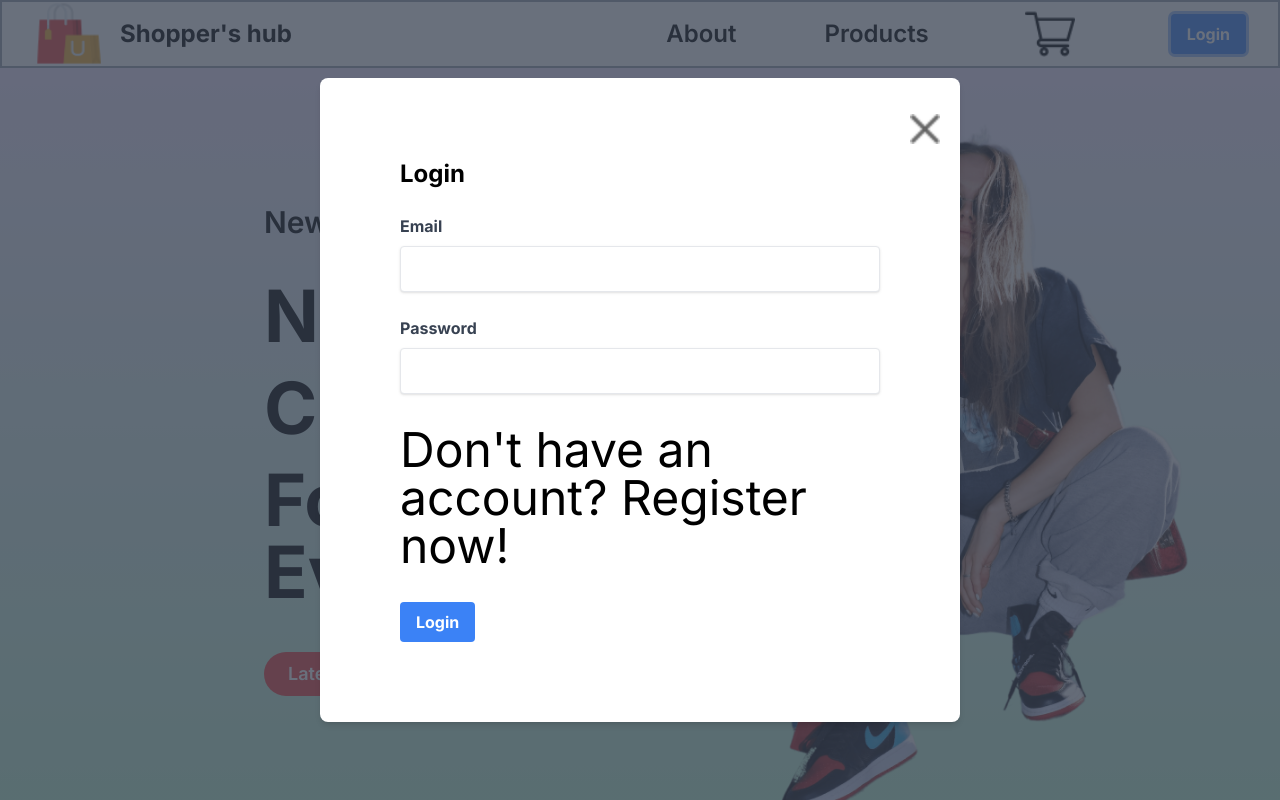
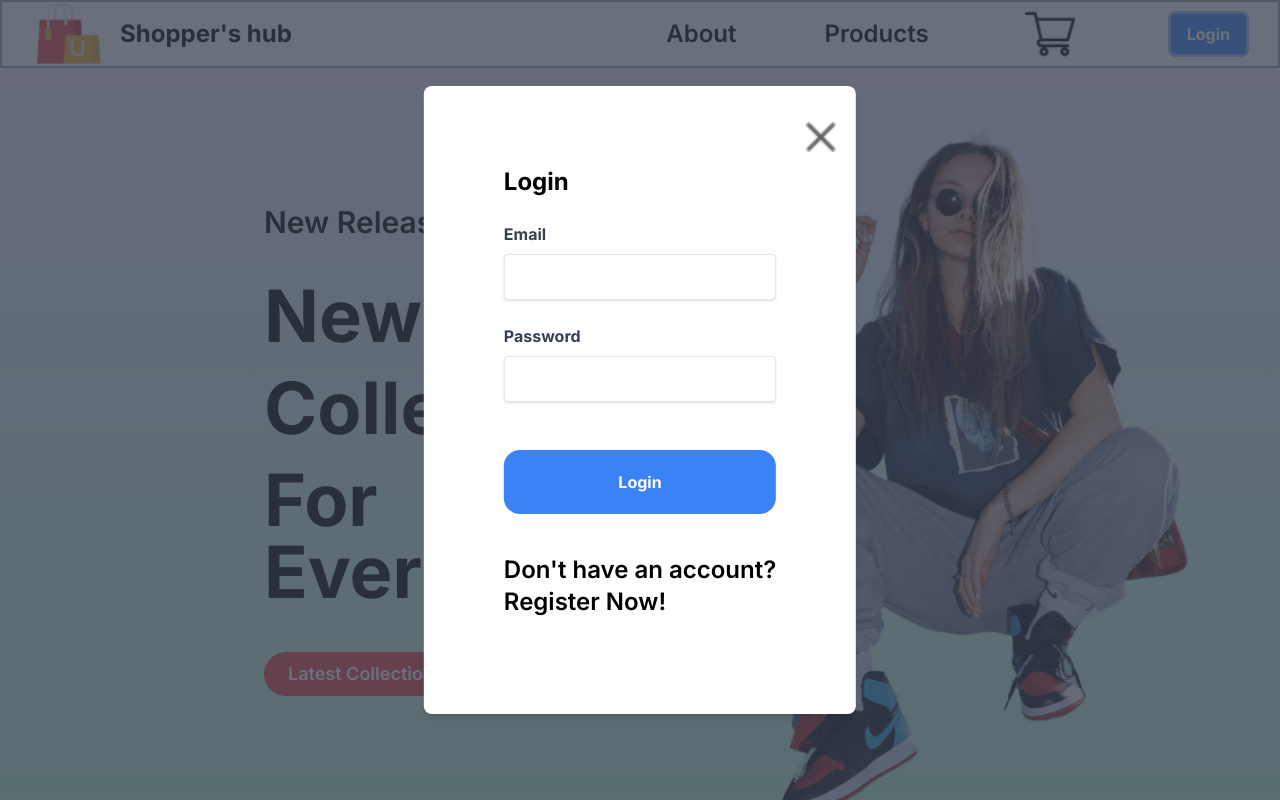
Before and after one commit to Programmers-986/E-commerce-website, a Next.js app: page / in a window 1280 px wide. Both pictures are taken after a click on the button "Login". Shown: the top 800 px of the page. Built offline with nearby package versions, Linux system fonts and the light colour scheme.

Commit message:
Added Login-Functionality

```diff
--- /dev/null
+++ b/src/app/Components/Pages/LoginPage.tsx
@@ -0,0 +1,168 @@
+import React, { useState } from 'react';
+import Link from 'next/link';
+import cart_cross_icon from '../Assets/cart_cross_icon.png'; // Adjusted path
+import Image from 'next/image';
+
+interface LoginPageProps {
+  onClose: () => void;
+}
+
+const LoginPage: React.FC<LoginPageProps> = ({ onClose }) => {
+  const [email, setEmail] = useState('');
+  const [password, setPassword] = useState('');
+  const [registerMode, setRegisterMode] = useState(false);
+
+  const handleLoginSubmit = (e: React.FormEvent<HTMLFormElement>) => {
+    e.preventDefault();
+    // Handle login logic here
+    console.log('Email:', email);
+    console.log('Password:', password);
+  };
+
+  const handleRegisterSubmit = (e: React.FormEvent<HTMLFormElement>) => {
+    e.preventDefault();
+    // Handle registration logic here
+    console.log('Email:', email);
+    console.log('Password:', password);
+  };
+
+  return (
+    <div className="absolute bottom-1/9 left-1/5 transform -translate-x-1/2 -translate-y-1/2 flex items-col items-center justify-center">
+      <div className="bg-white p-20 rounded-lg shadow-md">
+        <h2 className="text-2xl font-bold mb-6">Login</h2>
+        <button onClick={onClose} className="absolute top-5 right-5 mt-4">
+          <Image src={cart_cross_icon} height={2} width={30} alt="Cart icon" />
+        </button>
+        {!registerMode ? (
+          <form onSubmit={handleLoginSubmit}>
+            <div className="mb-6">
+              <label htmlFor="email" className="block text-gray-700 font-bold mb-2">
+                Email
+              </label>
+              <input
+                type="email"
+                id="email"
+                value={email}
+                onChange={(e) => setEmail(e.target.value)}
+                className="shadow appearance-none border rounded w-full py-3 px-4 text-gray-700 leading-tight focus:outline-none focus:shadow-outline"
+                required
+              />
+            </div>
+            <div className="mb-8">
+              <label htmlFor="password" className="block text-gray-700 font-bold mb-2">
+                Password
+              </label>
+              <input
+                type="password"
+                id="password"
+                value={password}
+                onChange={(e) => setPassword(e.target.value)}
+                className="shadow appearance-none border rounded w-full py-3 px-4 text-gray-700 leading-tight focus:outline-none focus:shadow-outline"
+                required
+              />
+            </div>
+            <div className="flex items-center justify-between mb-10">
+              <button
+                type="submit"
+                className="mt-4 bg-blue-500 hover:bg-blue-700 text-white font-bold py-2 px-4 w-full max-w-xs h-16 rounded-2xl"
+              >
+                Login
+              </button>
+            </div>
+            <div className="mb-4 text-black-500  text-2xl font-semibold">
+              Don't have an account? <br />
+              <a
+                href="#"
+                className="hover:underline"
+                onClick={() => setRegisterMode(true)}
+              >
+                Register Now!
+              </a>
+            </div>
+          </form>
+        ) : (
+          <RegisterForm
+            email={email}
+            setEmail={setEmail}
+            password={password}
+            setPassword={setPassword}
+            setRegisterMode={setRegisterMode}
+            handleSubmit={handleRegisterSubmit}
+          />
+        )}
+      </div>
+    </div>
+  );
+};
+
+const RegisterForm: React.FC<{
+  email: string;
+  setEmail: React.Dispatch<React.SetStateAction<string>>;
+  password: string;
+  setPassword: React.Dispatch<React.SetStateAction<string>>;
+  setRegisterMode: React.Dispatch<React.SetStateAction<boolean>>;
+  handleSubmit: (e: React.FormEvent<HTMLFormElement>) => void;
+}> = ({ email, setEmail, password, setPassword, setRegisterMode, handleSubmit }) => {
+  return (
+    <form onSubmit={handleSubmit}>
+      <div className="mb-4">
+        <label htmlFor="email" className="block text-gray-700 font-bold mb-2">
+          Email
+        </label>
+        <input
+          type="email"
+          id="email"
+          value={email}
+          onChange={(e) => setEmail(e.target.value)}
+          className="shadow appearance-none border rounded w-full py-2 px-3 text-gray-700 leading-tight focus:outline-none focus:shadow-outline"
+          required
+        />
+      </div>
+      <div className="mb-4">
+        <label htmlFor="password" className="block text-gray-700 font-bold mb-2">
+          Password
+        </label>
+        <input
+          type="password"
+          id="password"
+          value={password}
+          onChange={(e) => setPassword(e.target.value)}
+          className="shadow appearance-none border rounded w-full py-2 px-3 text-gray-700 leading-tight focus:outline-none focus:shadow-outline"
+          required
+        />
+
+      </div>
+        <div className="mb-4">
+        <label htmlFor="password" className="block text-gray-700 font-bold mb-2">
+         Confirm Password
+        </label>
+        <input
+          type="password"
+          id="password"
+          value={password}
+          onChange={(e) => setPassword(e.target.value)}
+          className="shadow appearance-none border rounded w-full py-2 px-3 text-gray-700 leading-tight focus:outline-none focus:shadow-outline"
+          required
+        />
+
+      </div>
+      <div className="flex items-center justify-between">
+        <button
+          type="submit"
+          className="bg-blue-500 hover:bg-blue-700 text-white font-bold py-2 px-4 rounded focus:outline-none focus:shadow-outline"
+        >
+          Register
+        </button>
+        <a
+          href="#"
+          className="inline-block align-baseline font-bold text-sm text-blue-500 hover:text-blue-800"
+          onClick={() => setRegisterMode(false)}
+        >
+          Already have an account? Login
+        </a>
+      </div>
+    </form>
+  );
+};
+
+export default LoginPage;
--- a/src/app/Components/Pages/Navbar.tsx
+++ b/src/app/Components/Pages/Navbar.tsx
@@ -4,7 +4,7 @@ import logo from '../Assets/logo.png';
 import cart_icon from '../Assets/cart_icon.png';
 import Link from 'next/link';
 import Image from "next/image";
-import LoginPage from './auth/LoginPage';
+import LoginPage from './LoginPage';
 import { useRouter } from "next/navigation";
 
 const Navbar = () => {
--- a/src/app/Components/Pages/auth/RegisterPage.tsx
+++ b/src/app/Components/Pages/RegisterPage.tsx
@@ -1,12 +1,12 @@
 import React, { useState } from 'react';
 import Link from 'next/link';
-import { useRouter } from 'next/router';
+
 
 const RegisterPage: React.FC = () => {
   const [email, setEmail] = useState('');
   const [password, setPassword] = useState('');
   const [confirmPassword, setConfirmPassword] = useState('');
-  const router = useRouter();
+
 
   const handleSubmit = (e: React.FormEvent<HTMLFormElement>) => {
     e.preventDefault();
@@ -14,7 +14,7 @@ const RegisterPage: React.FC = () => {
     console.log('Email:', email);
     console.log('Password:', password);
     console.log('Confirm Password:', confirmPassword);
-    router.push('/successpage');
+
   };
 
   return (
--- a/src/app/Components/Pages/auth/LoginPage.tsx
+++ /dev/null
@@ -1,77 +0,0 @@
-import React, { useState } from 'react';
-import Link from 'next/link';
-import cart_cross_icon from '../../Assets/cart_cross_icon.png'; // Adjusted path
-import Image from "next/image";
-
-
-interface LoginPageProps {
-  onClose: () => void;
-}
-
-const LoginPage: React.FC<LoginPageProps> = ({ onClose }) => {
-  const [email, setEmail] = useState('');
-  const [password, setPassword] = useState('');
-
-
-  const handleSubmit = (e: React.FormEvent<HTMLFormElement>) => {
-    e.preventDefault();
-    // Handle login logic here
-    console.log('Email:', email);
-    console.log('Password:', password);
-
-  };
-
-  return (
-    <div className="absolute bottom-1/9 left-1/5 transform -translate-x-1/2 -translate-y-1/2 flex items-col items-center justify-center">
-      <div className="bg-white p-20 rounded-lg shadow-md"> {/* Increased padding */}
-        <h2 className="text-2xl font-bold mb-6">Login</h2>
-        <button onClick={onClose} className="absolute top-5 right-5 mt-4">
-          <Image src={cart_cross_icon} height={2} width={30} alt="Cart icon" />
-        </button>
-        <form onSubmit={handleSubmit}>
-          <div className="mb-6">
-            <label htmlFor="email" className="block text-gray-700 font-bold mb-2">
-              Email
-            </label>
-            <input
-              type="email"
-              id="email"
-              value={email}
-              onChange={(e) => setEmail(e.target.value)}
-              className="shadow appearance-none border rounded w-full py-3 px-4 text-gray-700 leading-tight focus:outline-none focus:shadow-outline"
-              required
-            />
-          </div>
-          <div className="mb-8"> {/* Increased margin bottom */}
-            <label htmlFor="password" className="block text-gray-700 font-bold mb-2">
-              Password
-            </label>
-            <input
-              type="password"
-              id="password"
-              value={password}
-              onChange={(e) => setPassword(e.target.value)}
-              className="shadow appearance-none border rounded w-full py-3 px-4 text-gray-700 leading-tight focus:outline-none focus:shadow-outline"
-              required
-            />
-          </div>
-          <div className="mb-4 text-black-500 hover:underline text-5xl">
-            Don't have an account?{" "}
-            <Link href="/register">
-              Register now!
-            </Link>
-          </div>
-          <div className="flex items-center justify-between">
-            <button
-              type="submit"
-              className="mt-4 bg-blue-500 hover:bg-blue-700 text-white font-bold py-2 px-4 rounded">
-              Login
-            </button>
-          </div>
-        </form>
-      </div>
-    </div>
-  );
-};
-
-export default LoginPage;
--- a/src/app/Components/Pages/auth/successpage.tsx
+++ /dev/null
@@ -1,14 +0,0 @@
-import React from 'react';
-
-const SuccessPage: React.FC = () => {
-  return (
-    <div className="flex items-center justify-center min-h-screen bg-gray-100">
-      <div className="bg-white p-8 rounded-lg shadow-md">
-        <h2 className="text-2xl font-bold mb-6">Login Successful!</h2>
-        <p>Your Login was successful.</p>
-      </div>
-    </div>
-  );
-};
-
-export default SuccessPage;
```
